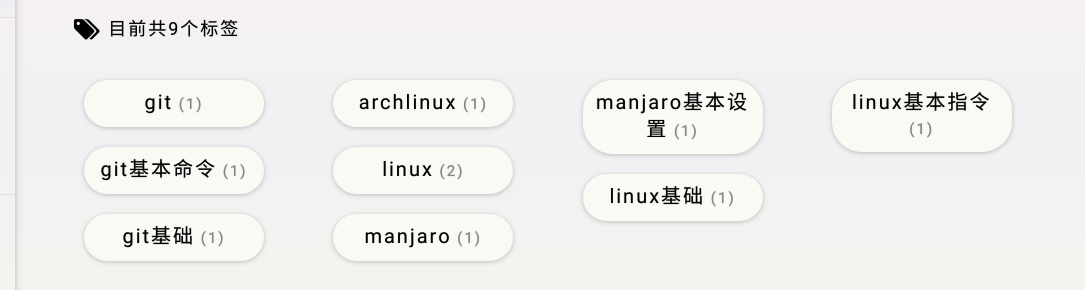
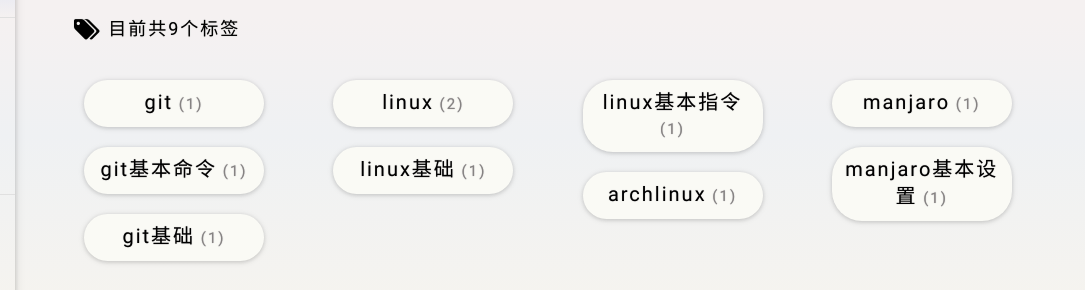
Before and after one commit to rainoceantop/Jesse, a plain HTML site: page tags/index.html in a window 1280 px wide. Shown: the part 223-513 px from the top of the page, 195-1280 px from the left. Drawn offline with Linux system fonts and the light colour scheme; some packages are replaced by stand-ins of ours; a script that the page names is missing.

Commit message:
Site updated: 2018-06-18 06:05:04

```diff
--- a/tags/index.html
+++ b/tags/index.html
@@ -232,10 +232,21 @@
     </div>
 </a>
 
-                    <a class="MyTagLink" href="/Jesse/tags/archlinux/" itemprop="url">
+                    <a class="MyTagLink" href="/Jesse/tags/linux/" itemprop="url">
     <div class="card-card">
         <div class="card-container">
-            <span href="/Jesse/tags/archlinux/" class="card-link">archlinux</span>
+            <span href="/Jesse/tags/linux/" class="card-link">linux</span>
+            <span class="card-count">
+                (2)
+            </span>
+        </div>
+    </div>
+</a>
+
+                    <a class="MyTagLink" href="/Jesse/tags/linux基础/" itemprop="url">
+    <div class="card-card">
+        <div class="card-container">
+            <span href="/Jesse/tags/linux基础/" class="card-link">linux基础</span>
             <span class="card-count">
                 (1)
             </span>
@@ -243,12 +254,23 @@
     </div>
 </a>
 
-                    <a class="MyTagLink" href="/Jesse/tags/linux/" itemprop="url">
+                    <a class="MyTagLink" href="/Jesse/tags/linux基本指令/" itemprop="url">
     <div class="card-card">
         <div class="card-container">
-            <span href="/Jesse/tags/linux/" class="card-link">linux</span>
+            <span href="/Jesse/tags/linux基本指令/" class="card-link">linux基本指令</span>
             <span class="card-count">
-                (2)
+                (1)
+            </span>
+        </div>
+    </div>
+</a>
+
+                    <a class="MyTagLink" href="/Jesse/tags/archlinux/" itemprop="url">
+    <div class="card-card">
+        <div class="card-container">
+            <span href="/Jesse/tags/archlinux/" class="card-link">archlinux</span>
+            <span class="card-count">
+                (1)
             </span>
         </div>
     </div>
@@ -269,28 +291,6 @@
     <div class="card-card">
         <div class="card-container">
             <span href="/Jesse/tags/manjaro基本设置/" class="card-link">manjaro基本设置</span>
-            <span class="card-count">
-                (1)
-            </span>
-        </div>
-    </div>
-</a>
-
-                    <a class="MyTagLink" href="/Jesse/tags/linux基础/" itemprop="url">
-    <div class="card-card">
-        <div class="card-container">
-            <span href="/Jesse/tags/linux基础/" class="card-link">linux基础</span>
-            <span class="card-count">
-                (1)
-            </span>
-        </div>
-    </div>
-</a>
-
-                    <a class="MyTagLink" href="/Jesse/tags/linux基本指令/" itemprop="url">
-    <div class="card-card">
-        <div class="card-container">
-            <span href="/Jesse/tags/linux基本指令/" class="card-link">linux基本指令</span>
             <span class="card-count">
                 (1)
             </span>
```
Also changed, not shown: 2018/06/05/linux基础/index.html (+8 -4 lines), 2018/06/05/manjaro基本设置/index.html (+2 -2 lines), atom.xml (+4 -4 lines), categories/index.html (+4 -4 lines), content.json (+1 -1 lines).
